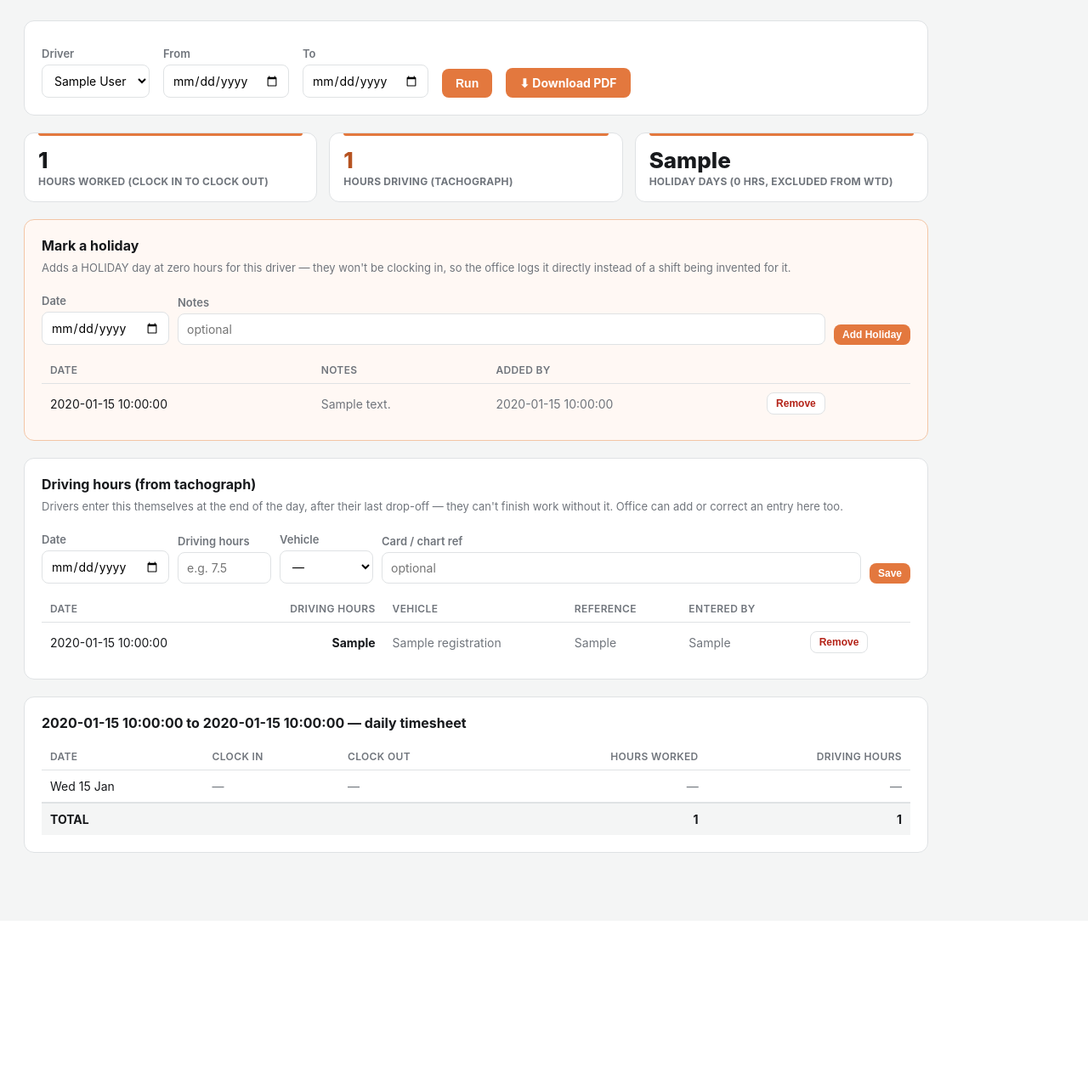
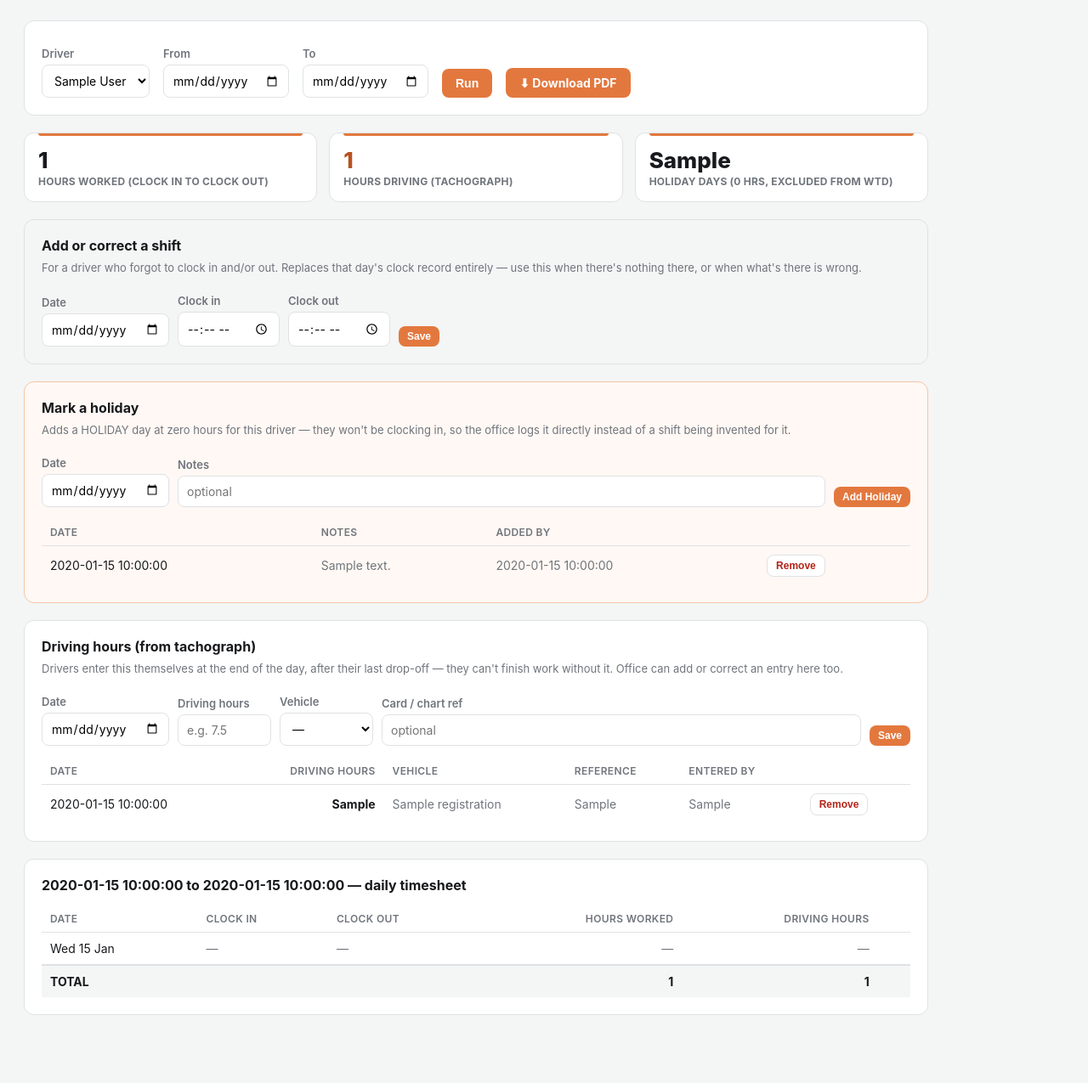
Before and after one commit to EIOPONE/tiger-one-web, a FastAPI app: template app/templates/timesheets.html in a window 1280 px wide. Shown: the whole page at 85% size. Before the commit the page ends 1004 px from the top, so only its background shows below. Run offline with FastAPI, Linux system fonts and the light colour scheme; the template is opened without the code that fills it: most values are stand-ins (such as "Sample title", 1, 10 or a date in 2020); some libraries are stand-ins or nearby versions.

Commit message:
Time Sheet Overide

```diff
--- a/app/crud.py
+++ b/app/crud.py
@@ -8,6 +8,7 @@ from __future__ import annotations
 
 import os
 from datetime import date, datetime, timedelta, timezone
+from datetime import time as dt_time
 from decimal import Decimal, ROUND_HALF_UP
 
 from sqlalchemy import func, select
@@ -1090,6 +1091,48 @@ def finish_work(db: Session, driver_user_id: int, driving_hours) -> models.TimeE
     return clock_out(db, driver_user_id)
 
 
+def add_manual_time_entry(
+    db: Session, driver_user_id: int, entry_date, clock_in_time, clock_out_time, added_by: str,
+) -> models.TimeEntry:
+    """Office correction for a driver who forgot to clock in and/or out —
+    same 'one clean record per day' principle as holidays and tachograph
+    entries. Replaces any existing entries for that date first (whether a
+    partial forgotten scan or a previous correction), so this becomes the
+    single authoritative record for the day rather than double-counting
+    alongside whatever was already there."""
+    start = datetime.combine(entry_date, clock_in_time, tzinfo=timezone.utc)
+    end = datetime.combine(entry_date, clock_out_time, tzinfo=timezone.utc)
+    if end <= start:
+        raise ValueError("Clock-out must be after clock-in")
+
+    day_start = datetime.combine(entry_date, dt_time.min, tzinfo=timezone.utc)
+    day_end = day_start + timedelta(days=1)
+    existing = list(db.scalars(
+        select(models.TimeEntry).where(
+            models.TimeEntry.driver_user_id == driver_user_id,
+            models.TimeEntry.started_at >= day_start, models.TimeEntry.started_at < day_end,
+        )
+    ))
+    for e in existing:
+        db.delete(e)
+    db.flush()
+
+    entry = models.TimeEntry(
+        driver_user_id=driver_user_id, activity_type="On Shift", source="manual_office",
+        added_by=added_by, started_at=start, ended_at=end,
+    )
+    db.add(entry)
+    db.flush()
+    return entry
+
+
+def delete_time_entry(db: Session, entry_id: int) -> None:
+    entry = db.get(models.TimeEntry, entry_id)
+    if entry:
+        db.delete(entry)
+        db.flush()
+
+
 def time_entries_for_driver(db: Session, driver_user_id: int, date_from: str, date_to: str) -> list[models.TimeEntry]:
     """date_from/date_to are 'YYYY-MM-DD' strings, inclusive, compared
     against when each entry started."""
@@ -1256,17 +1299,22 @@ def daily_timesheet(db: Session, driver_user_id: int, date_from: str, date_to: s
         day_entries = entries_by_date.get(current, [])
         clock_in = clock_out = None
         hours_worked = 0.0
+        entry_id = None
+        is_manual = False
         if day_entries and not is_holiday:
             day_entries_sorted = sorted(day_entries, key=lambda e: e.started_at)
             clock_in = day_entries_sorted[0].started_at
             with_end = [e for e in day_entries_sorted if e.ended_at]
             clock_out = with_end[-1].ended_at if with_end else None
             hours_worked = hours_summary(day_entries).get("On Shift", 0)
+            if len(day_entries_sorted) == 1:
+                entry_id = day_entries_sorted[0].entry_id
+                is_manual = day_entries_sorted[0].source == "manual_office"
         tacho = tacho_by_date.get(current)
         driving_hours = 0.0 if is_holiday else (float(tacho.driving_hours) if tacho else 0.0)
         days.append({
             "date": current, "is_holiday": is_holiday, "clock_in": clock_in, "clock_out": clock_out,
-            "hours_worked": hours_worked, "driving_hours": driving_hours,
+            "hours_worked": hours_worked, "driving_hours": driving_hours, "entry_id": entry_id, "is_manual": is_manual,
             "worked": bool(day_entries) and not is_holiday,
         })
         current += timedelta(days=1)
--- a/app/database.py
+++ b/app/database.py
@@ -49,6 +49,7 @@ _LIGHT_MIGRATIONS = [
     "ALTER TABLE vehicles ADD COLUMN IF NOT EXISTS last_longitude NUMERIC(9,6)",
     "ALTER TABLE vehicles ADD COLUMN IF NOT EXISTS last_position_at TIMESTAMP",
     "ALTER TABLE vehicles ADD COLUMN IF NOT EXISTS qr_token VARCHAR",
+    "ALTER TABLE time_entries ADD COLUMN IF NOT EXISTS added_by VARCHAR",
     # Widens the allowed activity_type values to add 'On Shift' — the new,
     # simpler QR clock-in only ever creates this one type now. Drop-then-add
     # runs safely on every startup, not just once.
--- a/app/main.py
+++ b/app/main.py
@@ -867,6 +867,37 @@ def timesheets_add_holiday(request: Request, driver_id: int = Form(...), holiday
     return RedirectResponse(f"/timesheets?driver_id={driver_id}", status_code=303)
 
 
+@app.post("/timesheets/manual-entry")
+def timesheets_add_manual_entry(
+    request: Request, driver_id: int = Form(...), entry_date: str = Form(...),
+    clock_in: str = Form(...), clock_out: str = Form(...), db: Session = Depends(db_dependency),
+):
+    """A correction for a driver who forgot to clock in/out — replaces
+    that day's entries entirely (see add_manual_time_entry)."""
+    user = require_office_user(request, db)
+    if isinstance(user, RedirectResponse):
+        return user
+    from datetime import time as dt_time
+    try:
+        crud.add_manual_time_entry(
+            db, driver_id, date.fromisoformat(entry_date),
+            dt_time.fromisoformat(clock_in), dt_time.fromisoformat(clock_out), user.full_name,
+        )
+    except ValueError:
+        pass  # clock-out before clock-in — silently ignored, form validation catches this client-side too
+    return RedirectResponse(f"/timesheets?driver_id={driver_id}", status_code=303)
+
+
+@app.post("/timesheets/entry/{entry_id}/delete")
+def timesheets_delete_entry(request: Request, entry_id: int, driver_id: str = Form(""),
+                             db: Session = Depends(db_dependency)):
+    user = require_office_user(request, db)
+    if isinstance(user, RedirectResponse):
+        return user
+    crud.delete_time_entry(db, entry_id)
+    return RedirectResponse(f"/timesheets?driver_id={driver_id}" if driver_id else "/timesheets", status_code=303)
+
+
 @app.post("/timesheets/holiday/{holiday_id}/delete")
 def timesheets_delete_holiday(request: Request, holiday_id: int, driver_id: str = Form(""),
                                db: Session = Depends(db_dependency)):
--- a/app/models.py
+++ b/app/models.py
@@ -406,7 +406,8 @@ class TimeEntry(Base):
     activity_type = Column(String, nullable=False)  # Driving | Yard Work | Break | Other
     vehicle_id = Column(Integer, ForeignKey("vehicles.vehicle_id"), nullable=True)
     clock_point_id = Column(Integer, ForeignKey("clock_points.clock_point_id"), nullable=True)
-    source = Column(String, nullable=False, default="qr_scan")  # qr_scan | manual
+    source = Column(String, nullable=False, default="qr_scan")  # qr_scan | manual_office
+    added_by = Column(String, nullable=True)  # office user's name, only set for manual corrections
     started_at = Column(DateTime, nullable=False, server_default=func.now())
     ended_at = Column(DateTime, nullable=True)  # NULL while this entry is still active
 
--- a/app/templates/timesheets.html
+++ b/app/templates/timesheets.html
@@ -30,6 +30,18 @@
   <div class="kpi"><div class="num">{{ totals.get('total_hours_worked', 0) }}</div><div class="label">Hours worked (clock in to clock out)</div></div>
   <div class="kpi"><div class="num" style="color:var(--orange-dark);">{{ totals.get('total_driving_hours', 0) }}</div><div class="label">Hours driving (tachograph)</div></div>
   <div class="kpi"><div class="num">{{ totals.get('holiday_days', 0) }}</div><div class="label">Holiday days (0 hrs, excluded from WTD)</div></div>
+</div>
+
+<div class="card" style="border-color:#DFE2E4;background:#F4F5F5;">
+  <h2>Add or correct a shift</h2>
+  <p class="muted" style="font-size:13px;margin-top:-6px;">For a driver who forgot to clock in and/or out. Replaces that day's clock record entirely — use this when there's nothing there, or when what's there is wrong.</p>
+  <form method="post" action="/timesheets/manual-entry" style="display:flex;gap:10px;flex-wrap:wrap;align-items:end;margin-top:10px;">
+    <input type="hidden" name="driver_id" value="{{ selected_driver_id }}">
+    <div><label for="entry_date">Date</label><input type="date" id="entry_date" name="entry_date" required style="width:150px;"></div>
+    <div><label for="clock_in">Clock in</label><input type="time" id="clock_in" name="clock_in" required style="width:120px;"></div>
+    <div><label for="clock_out">Clock out</label><input type="time" id="clock_out" name="clock_out" required style="width:120px;"></div>
+    <button class="btn btn-primary btn-small" type="submit">Save</button>
+  </form>
 </div>
 
 <div class="card" style="border-color:#F3C6A6;background:#FFF8F4;">
@@ -104,7 +116,7 @@
   <h2>{{ date_from }} to {{ date_to }} — daily timesheet</h2>
   {% if days %}
   <table>
-    <tr><th>Date</th><th>Clock in</th><th>Clock out</th><th class="right">Hours worked</th><th class="right">Driving hours</th></tr>
+    <tr><th>Date</th><th>Clock in</th><th>Clock out</th><th class="right">Hours worked</th><th class="right">Driving hours</th><th></th></tr>
     {% for day in days %}
     <tr {% if day.is_holiday %}style="background:#FFF0E7;"{% endif %}>
       <td>{{ day.date.strftime('%a %d %b') }}</td>
@@ -113,13 +125,22 @@
       <td class="muted">—</td>
       <td class="right">0.00</td>
       <td class="right">0.00</td>
+      <td></td>
       {% elif day.worked %}
       <td>{{ day.clock_in.strftime('%H:%M') if day.clock_in else '—' }}</td>
       <td>{% if day.clock_out %}{{ day.clock_out.strftime('%H:%M') }}{% else %}<span class="muted">still clocked in</span>{% endif %}</td>
-      <td class="right"><strong>{{ "%.2f"|format(day.hours_worked) }}</strong></td>
+      <td class="right"><strong>{{ "%.2f"|format(day.hours_worked) }}</strong>{% if day.is_manual %} <span class="muted" style="font-size:11px;">(corrected)</span>{% endif %}</td>
       <td class="right">{{ "%.2f"|format(day.driving_hours) }}</td>
+      <td>
+        {% if day.entry_id %}
+        <form method="post" action="/timesheets/entry/{{ day.entry_id }}/delete" onsubmit="return confirm('Remove this day\'s shift entirely?');">
+          <input type="hidden" name="driver_id" value="{{ selected_driver_id }}">
+          <button class="btn btn-outline btn-small" type="submit" style="color:#B42318;">Remove</button>
+        </form>
+        {% endif %}
+      </td>
       {% else %}
-      <td class="muted">—</td><td class="muted">—</td><td class="right muted">—</td><td class="right muted">—</td>
+      <td class="muted">—</td><td class="muted">—</td><td class="right muted">—</td><td class="right muted">—</td><td></td>
       {% endif %}
     </tr>
     {% endfor %}
@@ -127,6 +148,7 @@
       <td colspan="3"><strong>TOTAL</strong></td>
       <td class="right"><strong>{{ totals.get('total_hours_worked', 0) }}</strong></td>
       <td class="right"><strong>{{ totals.get('total_driving_hours', 0) }}</strong></td>
+      <td></td>
     </tr>
   </table>
   {% else %}
```
Also changed, not shown: tests/test_driver_hours.py (+87 -0 lines), README.md.
